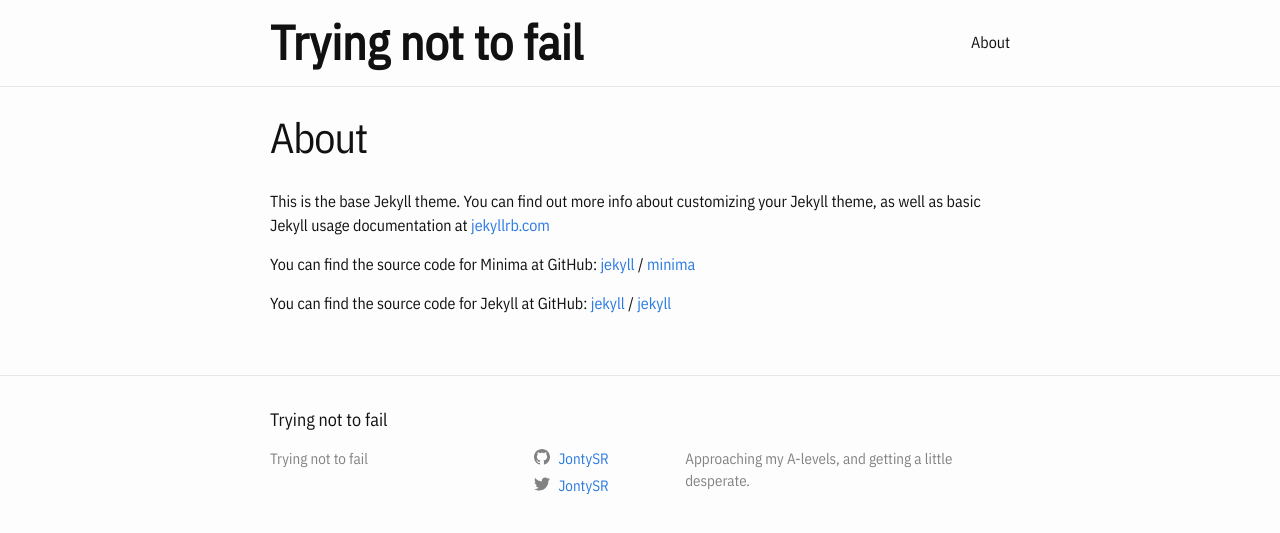
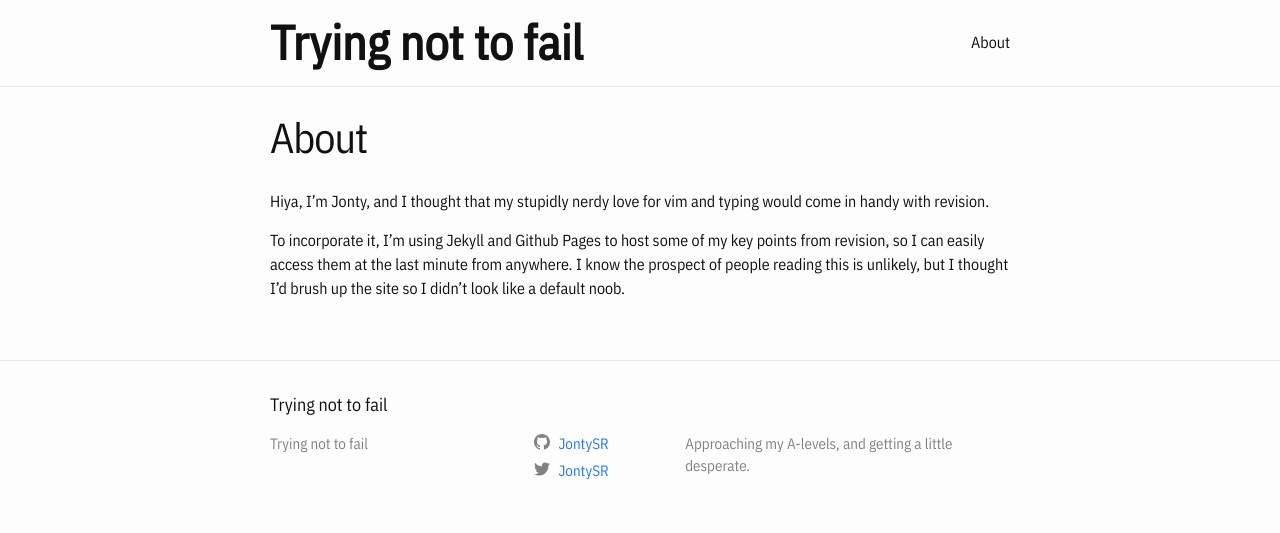
Before and after one commit to JontySR/JontySR.github.io, a Jekyll site: the page built from about.md, in a window 1280 px wide. Shown: the top 533 px of the page. Built offline with Jekyll 4.4.1, drawn with Linux system fonts in a browser that asks for light colours.

Commit message:
Changed about page to describe what this is all about

```diff
--- a/about.md
+++ b/about.md
@@ -4,15 +4,7 @@ title: About
 permalink: /about/
 ---
 
-This is the base Jekyll theme. You can find out more info about customizing your Jekyll theme, as well as basic Jekyll usage documentation at [jekyllrb.com](https://jekyllrb.com/)
+Hiya, I'm Jonty, and I thought that my stupidly nerdy love for vim and typing would come in handy with revision.
 
-You can find the source code for Minima at GitHub:
-[jekyll][jekyll-organization] /
-[minima](https://github.com/jekyll/minima)
-
-You can find the source code for Jekyll at GitHub:
-[jekyll][jekyll-organization] /
-[jekyll](https://github.com/jekyll/jekyll)
-
-
-[jekyll-organization]: https://github.com/jekyll
+To incorporate it, I'm using Jekyll and Github Pages to host some of my key points from revision, so I can easily access them at the last minute from anywhere.
+I know the prospect of people reading this is unlikely, but I thought I'd brush up the site so I didn't look like a default noob.
```
